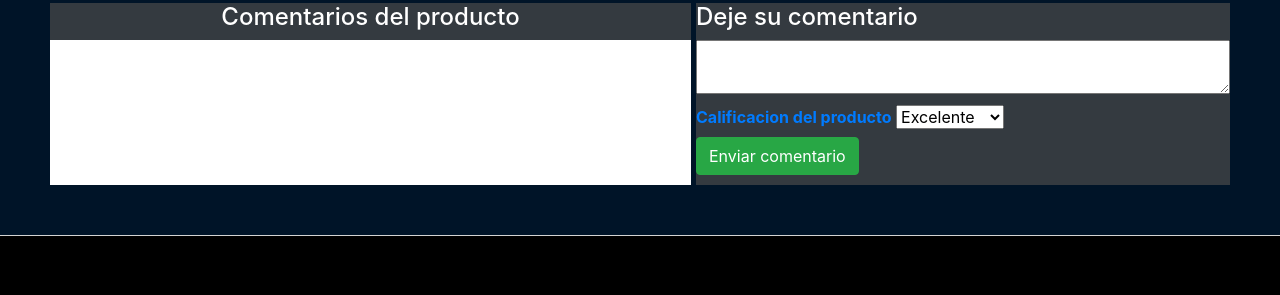
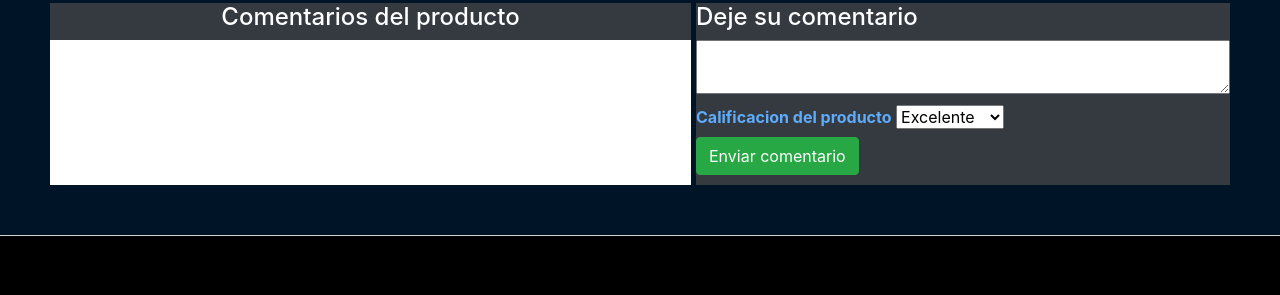
Before and after one commit to agustingroh/TP-web, a PHP site: page /showProduct/68 in a window 1280 px wide. Shown: the part 756-1051 px from the top of the page. Run offline with PHP 8.4, Linux system fonts and the light colour scheme; data comes from the database, SQL or seed files in the repository; data that the repository does not hold is empty.

Commit message:
Co-authored-by: ArielArrillaga <ArielArrillaga@users.noreply.github.com>

```diff
--- a/css/styles.css
+++ b/css/styles.css
@@ -373,6 +373,6 @@ textarea{
 }
 
 .punctuation-text{
-   color:  #007bff;
+   color:  #5fabfc;
    font-weight: bold;
 }
```
Also changed, not shown: templates/productSpecifications.tpl (+5 -5 lines).
